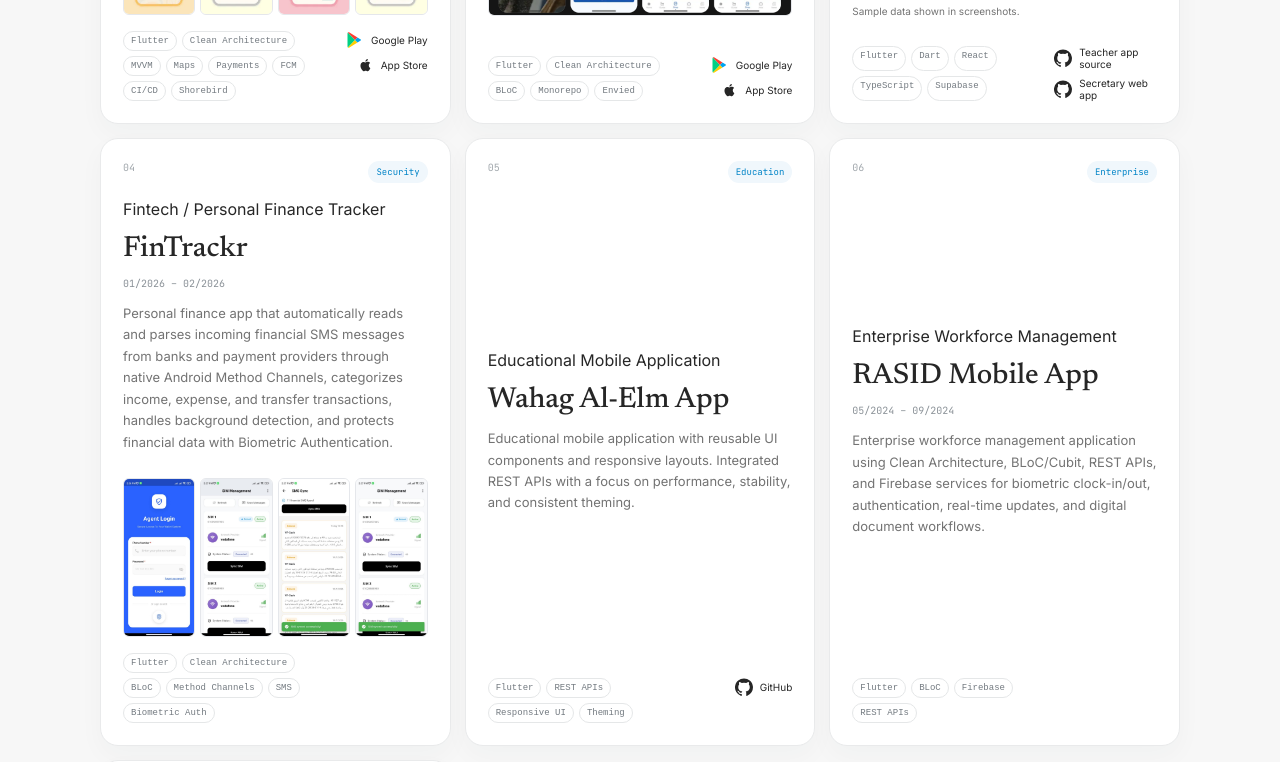
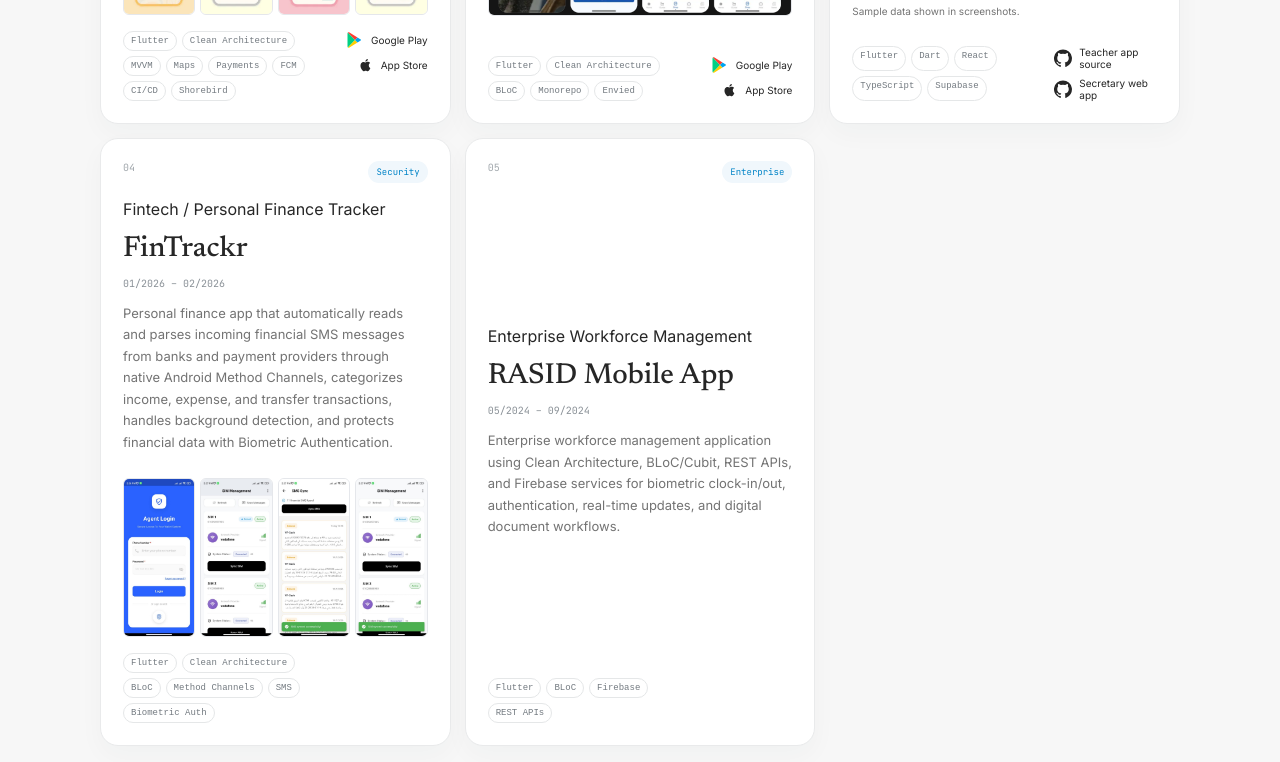
Before and after one commit to atamer7112002/flutter_portfolio, a Next.js app: page / in a window 1280 px wide. Shown: the part 2620-3382 px from the top of the page. Built offline with nearby package versions, Linux system fonts and the light colour scheme.

Commit message:
Remove Wahag and Renting System from portfolio

```diff
--- a/components/ProjectGrid.tsx
+++ b/components/ProjectGrid.tsx
@@ -33,5 +33,5 @@ function ProjectScreenshots({ screenshots, sampleData }: {
 export function ProjectGrid() {
   const [filter, setFilter] = useState('All');
   const shown = filter === 'All' ? projects : projects.filter((project) => project.badge === filter);
-  return <><div className="filters" role="tablist" aria-label="Project filters">{['All', 'Production', 'Security', 'Education'].map((item) => <button key={item} className={filter === item ? 'filter active' : 'filter'} onClick={() => setFilter(item)} role="tab" aria-selected={filter === item}>{item}</button>)}</div><div className="project-grid">{shown.map((project, index) => <article className="project-card" id={project.title === 'Centerly' ? 'centerly' : undefined} key={project.title}><div className="project-top"><span className="project-number">0{index + 1}</span><span className="project-badge">{project.badge}</span></div><div><p className="project-eyebrow">{project.eyebrow}</p><h3>{project.title}</h3><p className="project-date">{project.date}</p><p className="project-description">{project.description}</p></div>{project.screenshots && <ProjectScreenshots screenshots={project.screenshots} sampleData={project.title === 'Centerly'} />}<div className="project-bottom"><div className="tag-list">{project.tech.map((tech) => <span key={tech}>{tech}</span>)}</div>{project.links.length > 0 && <div className="project-links">{project.links.map(([label, href]) => { const type = label === 'Google Play' ? 'play' : label === 'App Store' ? 'appstore' : 'github'; return <a key={label} href={href} target="_blank" rel="noreferrer"><LinkIcon type={type} />{label}</a>; })}</div>}</div></article>)}</div></>;
+  return <><div className="filters" role="tablist" aria-label="Project filters">{['All', 'Production', 'Security'].map((item) => <button key={item} className={filter === item ? 'filter active' : 'filter'} onClick={() => setFilter(item)} role="tab" aria-selected={filter === item}>{item}</button>)}</div><div className="project-grid">{shown.map((project, index) => <article className="project-card" id={project.title === 'Centerly' ? 'centerly' : undefined} key={project.title}><div className="project-top"><span className="project-number">0{index + 1}</span><span className="project-badge">{project.badge}</span></div><div><p className="project-eyebrow">{project.eyebrow}</p><h3>{project.title}</h3><p className="project-date">{project.date}</p><p className="project-description">{project.description}</p></div>{project.screenshots && <ProjectScreenshots screenshots={project.screenshots} sampleData={project.title === 'Centerly'} />}<div className="project-bottom"><div className="tag-list">{project.tech.map((tech) => <span key={tech}>{tech}</span>)}</div>{project.links.length > 0 && <div className="project-links">{project.links.map(([label, href]) => { const type = label === 'Google Play' ? 'play' : label === 'App Store' ? 'appstore' : 'github'; return <a key={label} href={href} target="_blank" rel="noreferrer"><LinkIcon type={type} />{label}</a>; })}</div>}</div></article>)}</div></>;
 }
--- a/data/site.ts
+++ b/data/site.ts
@@ -49,9 +49,7 @@ export const projects = [
       { file: 'fintrackr/4.jpg', label: 'SIM sync results', width: 460, height: 1024 },
     ],
   },
-  { title: 'Wahag Al-Elm App', eyebrow: 'Educational Mobile Application', description: 'Educational mobile application with reusable UI components and responsive layouts. Integrated REST APIs with a focus on performance, stability, and consistent theming.', tech: ['Flutter', 'REST APIs', 'Responsive UI', 'Theming'], badge: 'Education', date: '', links: [['GitHub', 'https://github.com/atamer7112002/wahag_elelm']] },
   { title: 'RASID Mobile App', eyebrow: 'Enterprise Workforce Management', description: 'Enterprise workforce management application using Clean Architecture, BLoC/Cubit, REST APIs, and Firebase services for biometric clock-in/out, authentication, real-time updates, and digital document workflows.', tech: ['Flutter', 'BLoC', 'Firebase', 'REST APIs'], badge: 'Enterprise', date: '05/2024 – 09/2024', links: [] },
-  { title: 'Renting System App', eyebrow: 'Property Renting Utility', description: 'Property renting application with responsive UI, structured navigation, RESTful APIs for real-time property data, and Shared Preferences for local settings.', tech: ['Flutter', 'REST APIs', 'Shared Preferences'], badge: 'Utility', date: '', links: [['GitHub', 'https://github.com/atamer7112002/Renting_system_app']] },
 ];
 
 export const skillGroups = [
```
